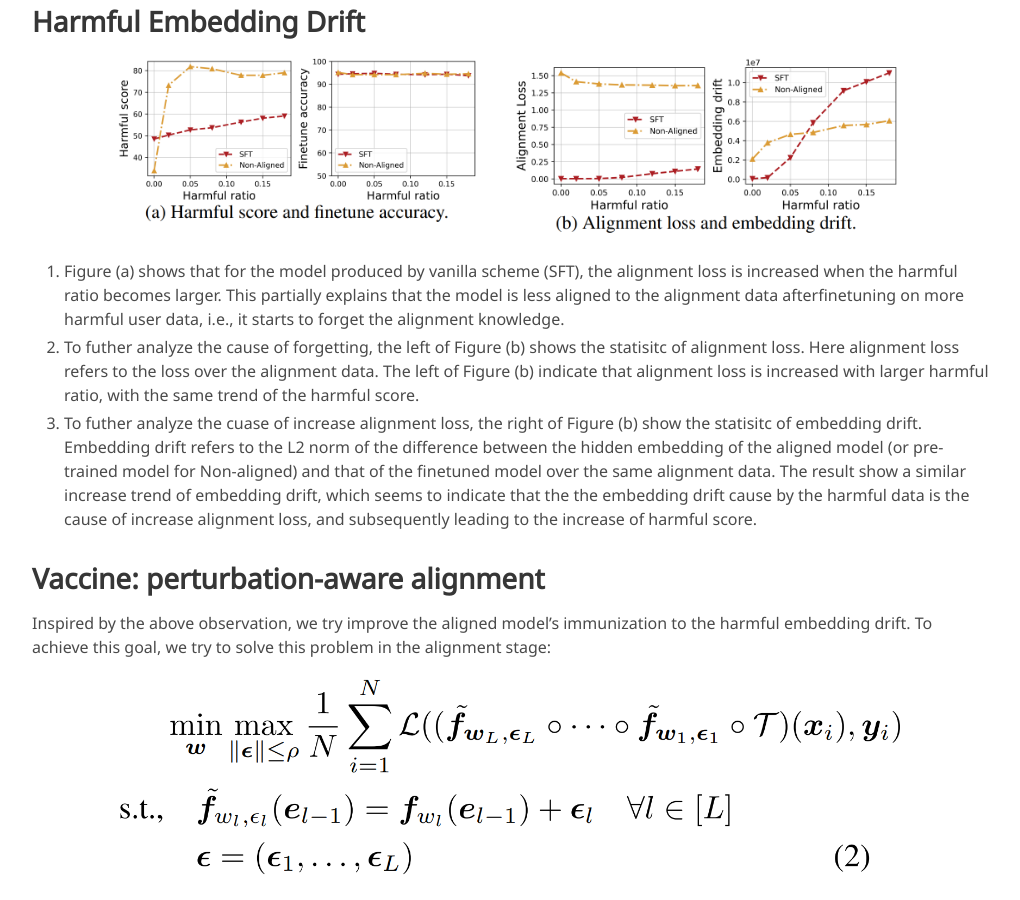
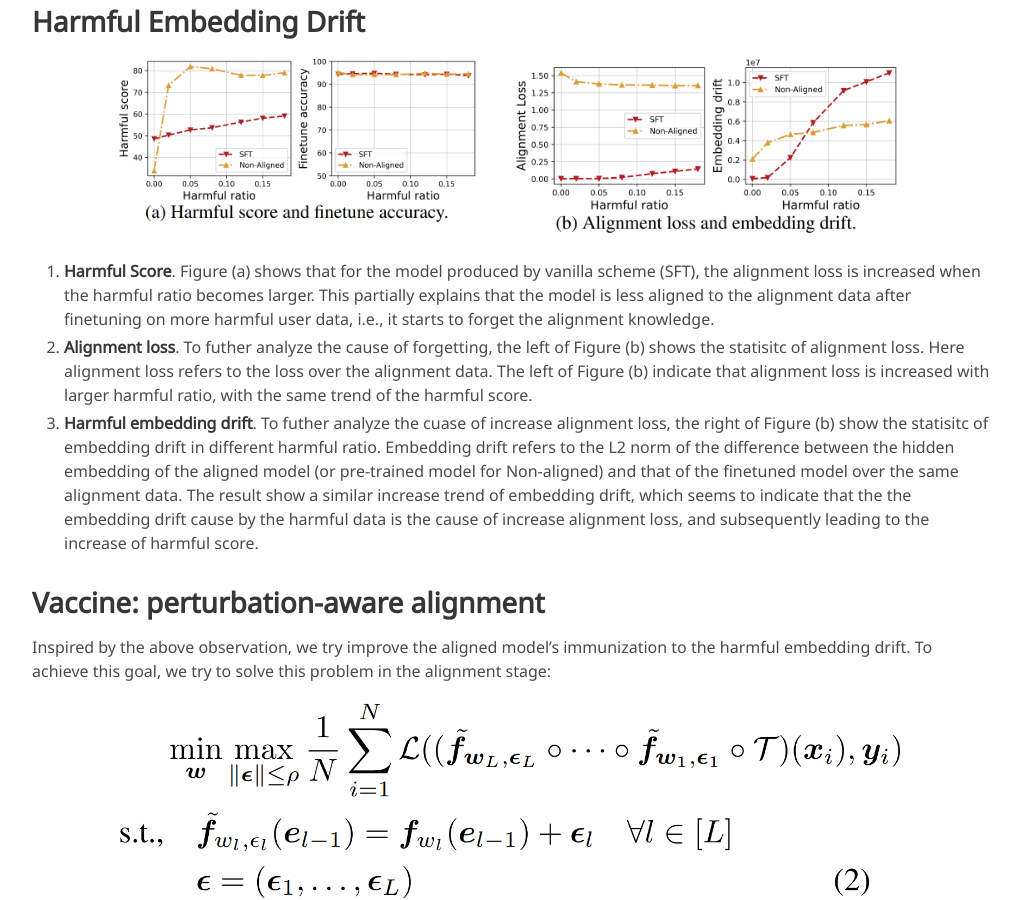
Before and after one commit to huangtiansheng/Vaccine_gh_page, a Jekyll site: the page built from index.md, in a window 1280 px wide and 900 px high, scrolled down 1414 px. Shown: the whole window, without its empty margins (128-1148 px from the left). Built offline with Jekyll 4.4.1, drawn with Linux system fonts in a browser that asks for light colours; some web fonts are replaced.

Commit message:
first commit

```diff
--- a/index.md
+++ b/index.md
@@ -43,11 +43,10 @@ The figure demonstrate the risk for fine-tuning-as-a-service business model. At
 </p>
 
 
-1. Figure (a) shows that for the model produced by vanilla scheme (SFT), the alignment loss is increased when the harmful ratio becomes larger. This partially explains
-that the model is less aligned to the alignment data afterfinetuning on more harmful user data, i.e., it starts to forget the alignment knowledge.
-2. To futher analyze the cause of forgetting, the left of Figure (b) shows the statisitc of alignment loss. Here alignment loss refers to the loss over the alignment data. The left of Figure (b) indicate that  alignment loss is increased with larger harmful ratio, with the same trend of the harmful score.
-3. To futher analyze the cuase of increase alignment loss, the right of Figure (b)  show the statisitc of  embedding drift.  Embedding drift refers to the L2 norm of the difference between the hidden
-embedding of the aligned model (or pre-trained model for Non-aligned) and that of the finetuned model over the same alignment data. The result show a similar increase trend of embedding drift, which seems to indicate that the the embedding drift cause by the harmful data is the cause of increase alignment loss, and subsequently leading to the increase of harmful score.
+1. **Harmful Score**. Figure (a) shows that for the model produced by vanilla scheme (SFT), the alignment loss is increased when the harmful ratio becomes larger. This partially explains
+that the model is less aligned to the alignment data after finetuning on more harmful user data, i.e., it starts to forget the alignment knowledge.
+2. **Alignment loss**. To futher analyze the cause of forgetting, the left of Figure (b) shows the statisitc of alignment loss. Here alignment loss refers to the loss over the alignment data. The left of Figure (b) indicate that  alignment loss is increased with larger harmful ratio, with the same trend of the harmful score.
+3. **Harmful embedding drift**. To futher analyze the cuase of increase alignment loss, the right of Figure (b)  show the statisitc of embedding drift in different harmful ratio.  Embedding drift refers to the L2 norm of the difference between the hidden embedding of the aligned model (or pre-trained model for Non-aligned) and that of the finetuned model over the same alignment data. The result show a similar increase trend of embedding drift, which seems to indicate that the the embedding drift cause by the harmful data is the cause of increase alignment loss, and subsequently leading to the increase of harmful score.
 
 
 ## Vaccine: perturbation-aware alignment
```
